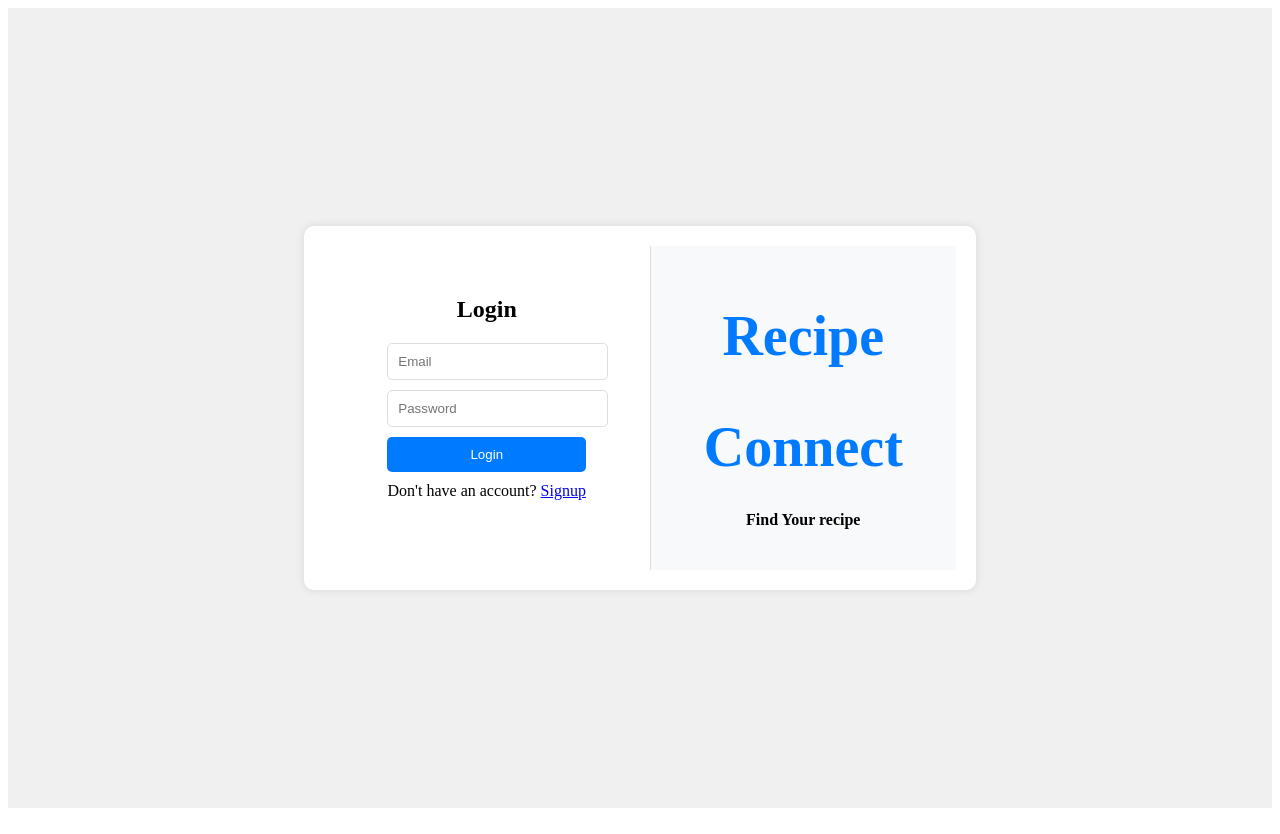
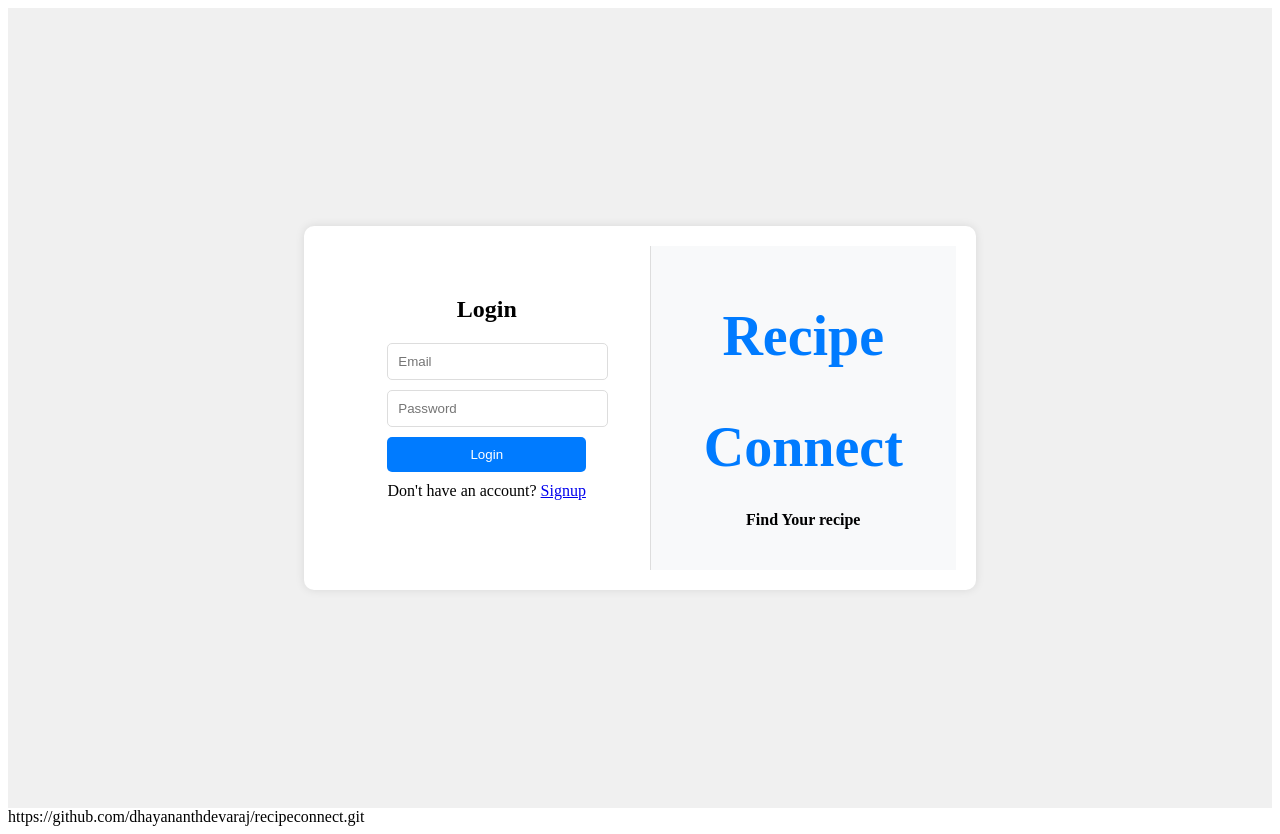
Before and after one commit to dhayananthdevaraj/recipeconnect, an Angular app in the folder recipeconnet/angualrapp/: page /login in a window 1280 px wide. Built offline with nearby package versions, Linux system fonts and the light colour scheme.

Commit message:
angularupdated

```diff
--- a/recipeconnet/angualrapp/src/app/login/login.component.html
+++ b/recipeconnet/angualrapp/src/app/login/login.component.html
@@ -39,3 +39,6 @@
     </div>
   </div>
 </div>
+
+
+https://github.com/dhayananthdevaraj/recipeconnect.git
```
